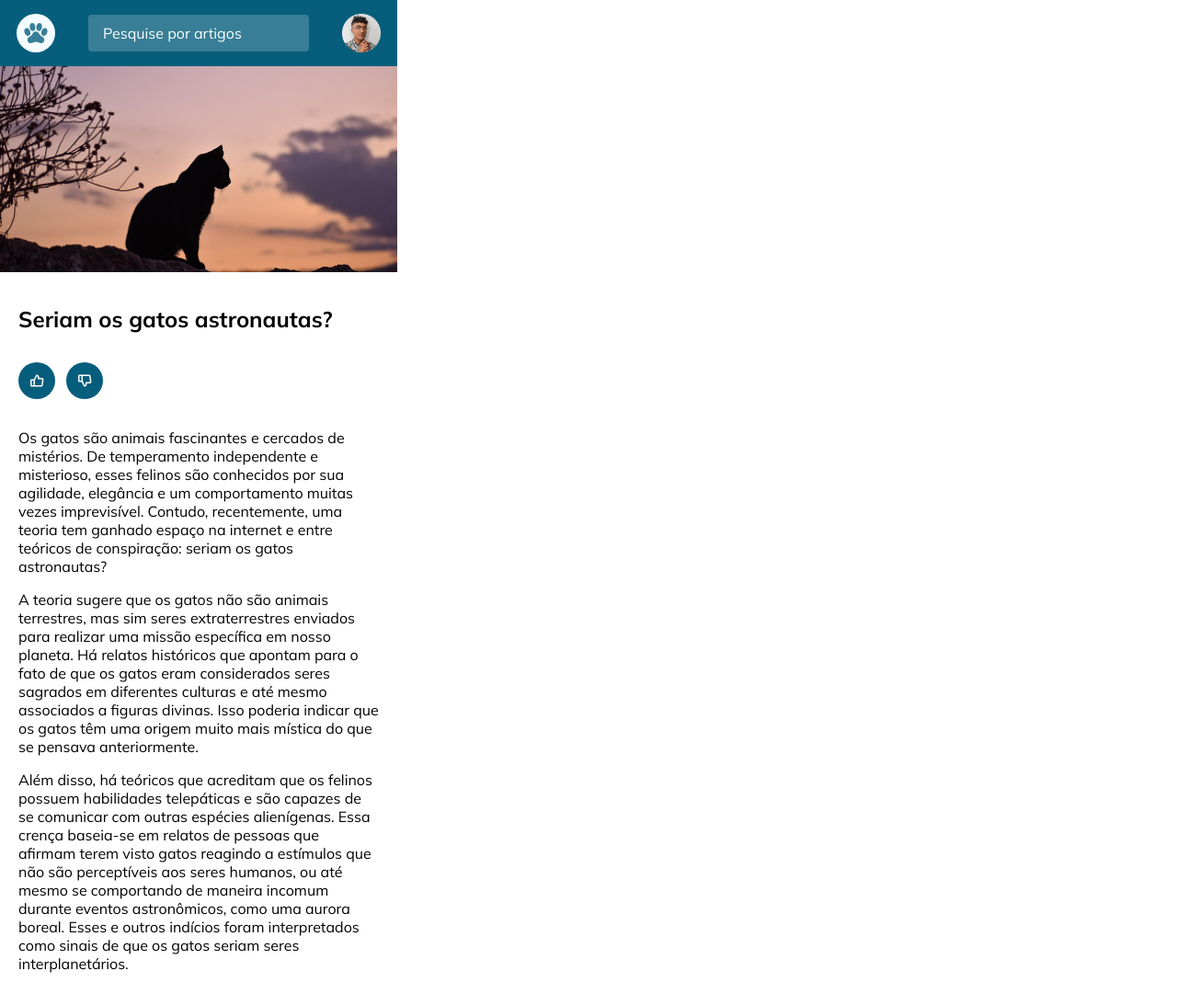
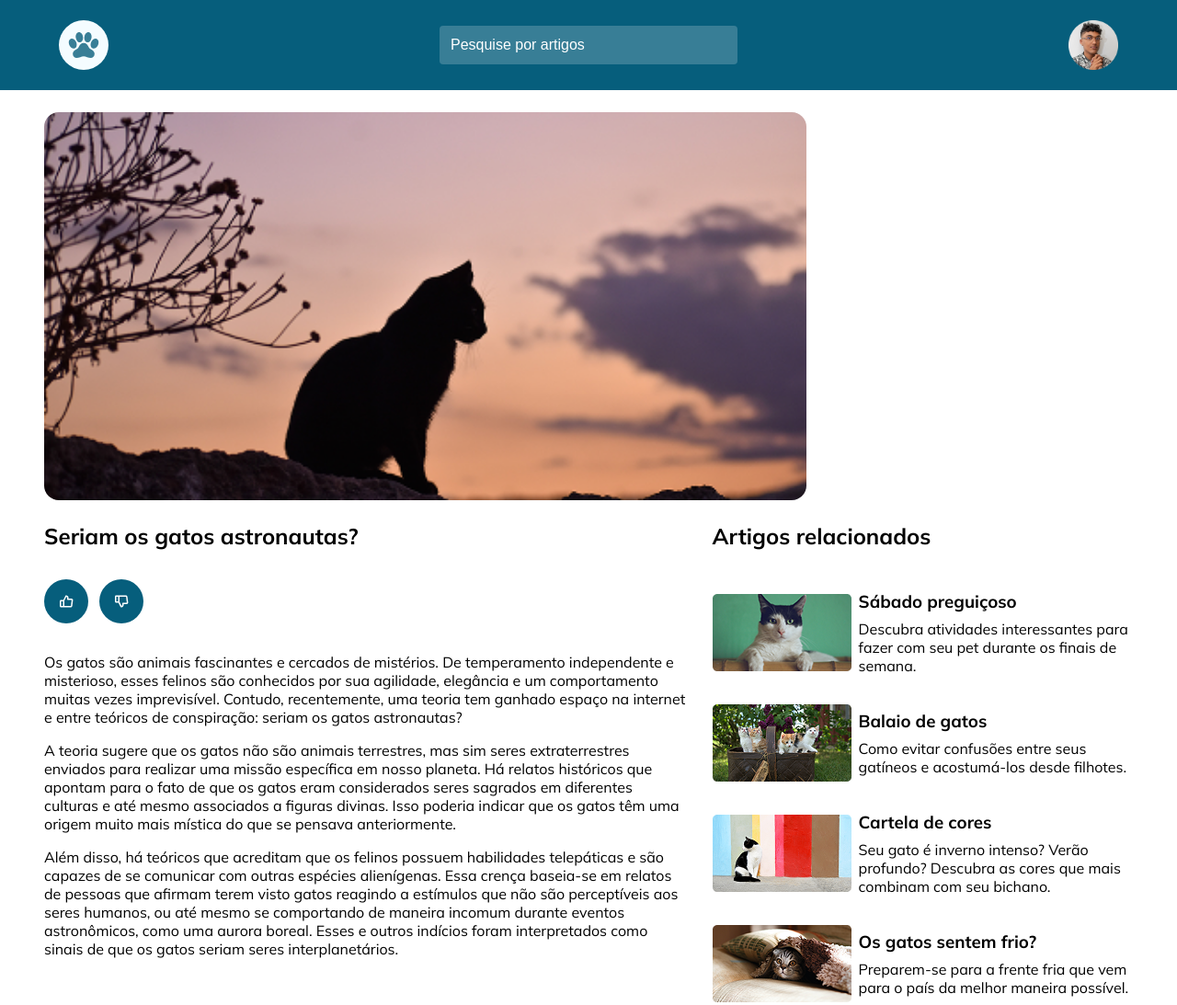
Before and after one commit to Amanda-Martins-M/projeto-gatos-, a plain HTML site: page index.html in a window 1280 px wide. Shown: the top 1093 px of the page at 92% size. Drawn offline with Linux system fonts and the light colour scheme.

Commit message:
Projeto finalizado

```diff
--- a/index.html
+++ b/index.html
@@ -1,10 +1,9 @@
 <!DOCTYPE html>
 <html lang="pt-br">
-
 <head>
     <meta charset="UTF-8">
     <meta name="viewport" content="width=device-width, initial-scale=1.0">
-    <title>Projeto gatos</title>
+    <title>Projeto Gatos</title>
 
     <link rel="preconnect" href="https://fonts.googleapis.com">
     <link rel="preconnect" href="https://fonts.gstatic.com" crossorigin>
@@ -14,18 +13,23 @@
     <link rel="stylesheet" href="style.css">
 
 </head>
-
 <body>
     <header>
-            <img class="logo-header" src="assets/image/logo-header.svg" alt="Logo em formato de pata de gato.">
-            <div class="pesquisa">
-                <p>Pesquise por artigos</p>
-            </div>
-            <img class="icon-header" src="assets/image/icon-header.png"
-                alt="Foto de um homem moreno com cabelo curto cacheado e usando óculos.">
+        <img src="assets/image/logo-header.svg" alt="">
+
+        <label for="searchbar">
+            <input type="text"
+            placeholder="Pesquise por artigos"
+            name="searchbar"
+            id="searchbar">
+        </label>
+
+        <img src="assets/image/icon-header.png" alt="">
     </header>
 <main>
         <img class="img-header" src="assets/image/img-header.png" alt="Imagem de um gato sentado e um céu alaranjado de pôr-do-sol.">
+
+        <div class="main">
         <article class="principal">
             <h1>Seriam os gatos astronautas?</h1>
             <div class="reacoes">
@@ -67,12 +71,9 @@
                     <img src="assets/image/img-1.png" alt="Gato branco com preto sentado de costas a um fundo verde claro.">
                     <div class="legendas">
                         <h3>Sábado preguiçoso</h3>
-                    <p>
-                        Descubra atividades interessantes para fazer com seu pet durante os finais de semana.
-                    </p>
+                        <p>Descubra atividades interessantes para fazer com seu pet durante os finais de semana.</p>
                     </div>
                 </article>
-
                  <article class="gatos">
                     <img src="assets/image/img-2.png" alt="Uma ninhada de 4 gatos, com cores branco e laranja, em uma cesta de piquenique que está em um jardim.">
                     <div class="legendas">
@@ -82,7 +83,6 @@
                         </p>
                     </div>
                 </article>
-
                 <article class="gatos">
                     <img src="assets/image/img-3.png" alt="Gato preto e branco sentado, com a cabeça apontada para o lado, em um fundo com parede colorida.">
                     <div class="legendas">
@@ -92,7 +92,6 @@
                         </p>
                     </div>
                 </article>
-
                  <article class="gatos">
                     <img src="assets/image/img-4.png" alt="Um gato rajado escondido debaixo de uma coberta.">
                     <div class="legendas">
@@ -102,7 +101,6 @@
                         </p>
                     </div>
                 </article>
-
                  <article class="gatos">
                     <img src="assets/image/img-5.png" alt="Gato filhote branco e rajado sentado em uma cama.">
                     <div class="legendas">
@@ -114,6 +112,7 @@
                 </article>
 
                         </aside>
+            </div>
 
     </main>
     <footer>
--- a/style.css
+++ b/style.css
@@ -7,57 +7,189 @@
     --color-deep-blue: #121214;
 
     font-family: mulish;
+    font-style: var(--color-white);
 }
 
-html, body{
-    max-width: 27rem;
+html,
+body {
     height: 100%;
+    padding: 0;
     margin: 0;
 }
 
-header{
-    background-color: var(--color-blue-medium);
-    width: 27rem;
-    height: 4.5rem;
+.gatos {
     display: flex;
     flex-direction: row;
-    justify-content: space-around;
+    height: 6.25rem;
     align-items: center;
+    gap: 0.5rem;
 }
 
-.icon-header{
-    width: 42px;
-    height: 42px;;
+aside {
+    display: flex;
+    flex-direction: column;
+    gap: 1.25rem;
 }
 
-.logo-header{
-    width: 42px;
-    height: 42px;
+.legendas {
+    display: flex;
+    flex-direction: column;
+    gap: 0.5rem;
 }
 
-.pesquisa{
-    background-color: hsla(0, 0%, 100%, 0.2);
-    height: 2.5rem;
-    width: 15rem;
-    display: flex;
-    align-items: center;
-    border-radius: 0.25rem;
+.legendas h3 {
+    margin: 0px;
 }
 
-.pesquisa p{
-    color: var(--color-white);
-    padding-left: 1rem;
+.legendas p {
+    margin: 0px;
 }
 
-h1{
-    font-size: 1.5rem;
-    margin-top: 2rem;
+header {
+    background-color: var(--color-blue-medium);
+    display: flex;
+    flex-direction: row;
+    justify-content: space-between;
+    align-items: center;
+    padding-left: 5%;
+    padding-right: 5%;
+}
+
+#searchbar {
+    background-color: hsla(0, 0%, 100%, 0.2);
+    width: 18.75rem;
+    padding: 0.5rem;
+    font-size: 1rem;
+    border-radius: 0.25rem;
+    border: none;
+    outline: 1rem;
+    cursor: text;
+}
+
+#searchbar:focus::placeholder {
+    color: transparent;
+
+}
+
+label ::placeholder {
+    color: #FFFFFF;
+}
+
+.img-header{
+    border-radius: 1rem;
+}
+
+
+/* Dispositivos desktop */
+
+@media (min-width: 1025px) {
+
+    header {
+        height: 6.125rem;
+    }
+
+    header img {
+        height: 3.375rem;
+        width: 3.375rem;
+    }
+
+    #searchbar {
+        padding: 0.75rem;
+        width: 31.25;
+    }
+
+    .main {
+        display: flex;
+        flex-direction: row;
+        gap: 1.5rem;
+    }
+
+    .principal {
+        width: 87.5rem;
+    }
+
+    .img-header {
+        width: 70%;
+    }
+
+    main {
+        margin-left: 3rem;
+        margin-right: 3rem;
+        margin-top: 1.5rem;
+
+    }
+
+}
+
+/* Tablets */
+
+@media (min-width: 500px) {
+    header {
+        height: 6.125rem;
+    }
+
+    header img {
+        height: 3.375rem;
+        width: 3.375rem;
+    }
+
+    main {
+        margin-left: 3rem;
+        margin-right: 3rem;
+        margin-top: 1.5rem;
+
+    }
+
+}
+
+/* Dispositivos Moveis | Celulares */
+
+@media (max-width: 500px) {
+
+header {
+    height: 6.125rem;
+}
+
+header img {
+    height: 3.375rem;
+    width: 3.375rem;
+}
+.img-header{
+    width: 25rem;
+}
+
+#searchbar {
+    width: 12.5rem;
+}
+
+.legendas {
+    width: 25rem;
+}
+
+main {
+    margin-left: 0.75rem;
+    margin-right: 0.75rem;
+    margin-top: 0.75rem;
+}
+
+}
+
+footer {
+    background-color: var(--color-light-blue);
+    display: flex;
+    justify-content: center;
+    align-items: center;
+    height: 6.125rem;
+}
+
+h4{
+    color: var(--color-white);
 }
 
 .joia{
     background-color: var(--color-blue-medium);
-    width: 2.5rem;
-    height: 2.5rem;
+    width: 3rem;
+    height: 3rem;
     border-radius: 50%;
     display: flex;
     align-items: center;
@@ -67,12 +199,13 @@ h1{
 
 .desjoia{
     background-color: var(--color-blue-medium);
-    width: 2.5rem;
-    height: 2.5rem;
+    width: 3rem;
+    height: 3rem;
     border-radius: 50%;
     display: flex;
     align-items: center;
     justify-content: center;
+    margin-right: 0.75rem;
 }
 
 .reacoes{
@@ -82,57 +215,6 @@ h1{
     margin-top: 2rem;
 }
 
-.principal, aside{
-    padding-left: 1.25rem;
+aside{
+    margin-bottom: 3rem;
 }
-
-.img-header{
-    height: 14rem;
-    width: 27rem;
-}
-
-.astronautas{
-    padding-right: 1.25rem;
-}
-
-h2{
-    margin-bottom: 2rem;
-    margin-top: 2rem;
-}
-
-.gatos{
-    display: flex;
-    flex-direction: row;
-    align-items: center;
-    gap: 1rem;
-}
-
-.legendas{
-    max-width: 13.5rem;
-    display: flex;
-    flex-direction: column;
-    justify-content: center;
-}
-
-h3{
-    font-size: 1.1rem;
-    margin-bottom: 0;
-}
-
-.legendas p{
-    font-size: 0.875rem;
-    margin-top: 0.7rem;
-}
-
-footer{
-    width: 27rem;
-    height: 4rem;
-    display: flex;
-    align-items: center;
-    justify-content: center;
-    background-color: var(--color-light-blue);
-}
-
-h4{
-    color: var(--color-white);
-}
```
Lines whose indentation alone changed are shown as unchanged.
